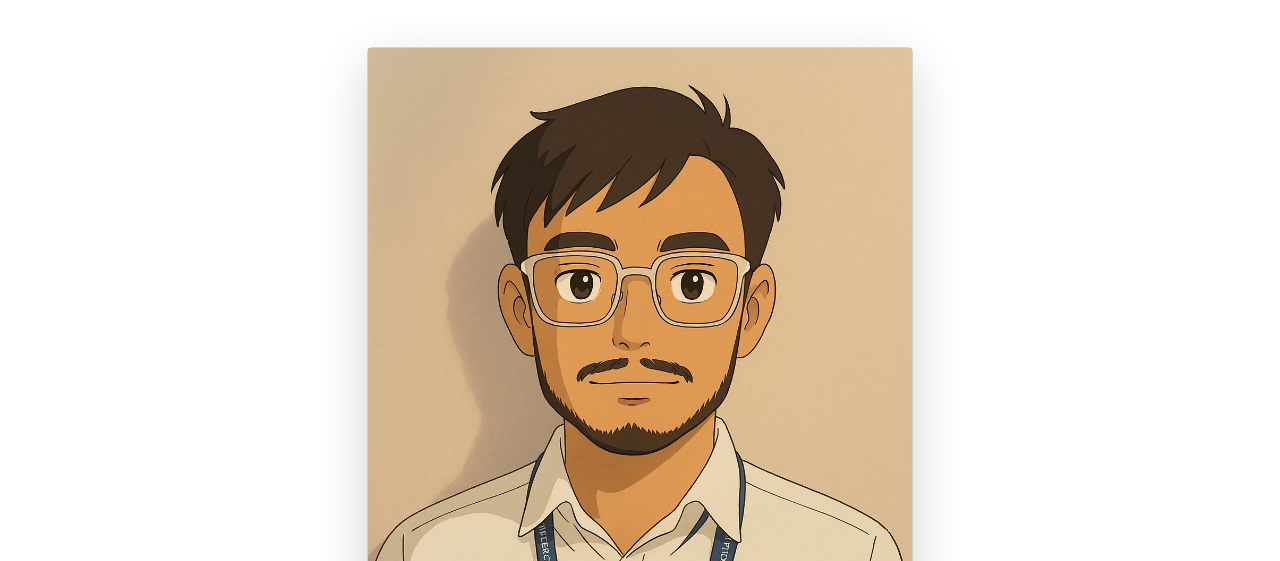
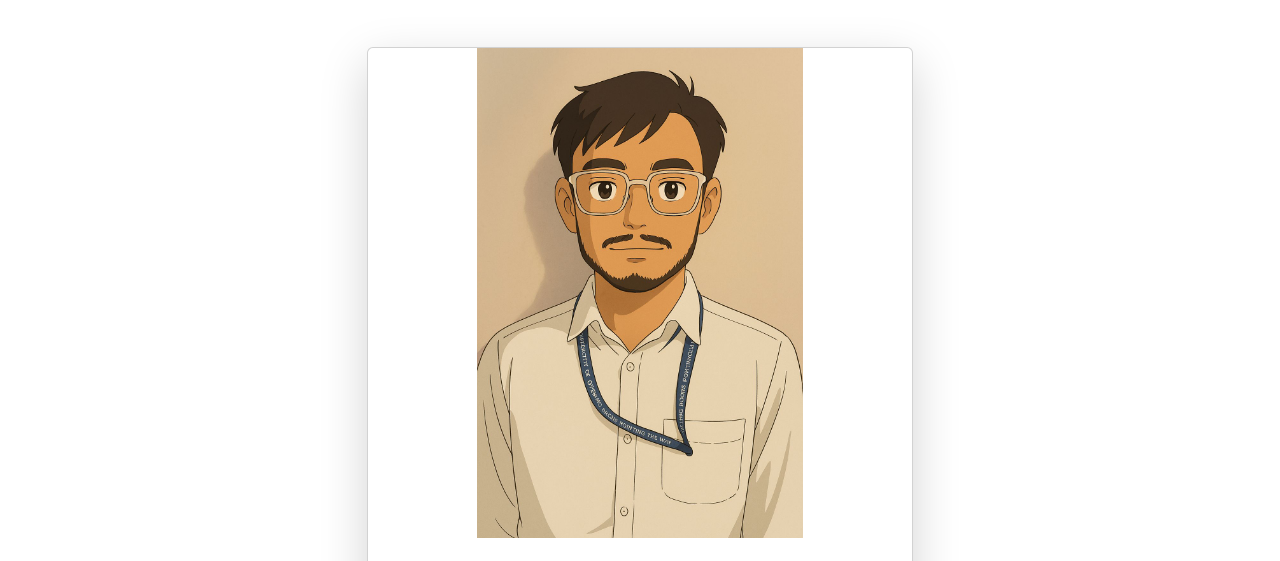
Before and after one commit to Alokkumartarini/Wipro, a plain HTML site: page index.html in a window 1280 px wide. Shown: the part 57-618 px from the top of the page. Drawn offline with nearby package versions, Linux system fonts and the light colour scheme.

Commit message:
Update index.html

```diff
--- a/index.html
+++ b/index.html
@@ -27,7 +27,7 @@
         <div class="row justify-content-center">
             <div class="col-md-6">
                 <div class="card shadow-lg">
-                    <img src="Alok_ghibli.jpg" class="img-fluid mx-auto d-block mb-3" style="max-width: 100%; height: auto;" alt="Profile Picture">
+                    <img src="Alok_ghibli.jpg" class="img-fluid mx-auto d-block mb-3" style="max-width: 60%; height: auto;" alt="Profile Picture">
                     <div class="card-body text-center">
                         <h2 class="card-title">Alok Kumar Tarini</h2>
                         <p class="card-text"><strong>Registration Number:</strong> 2141020010</p>
```
